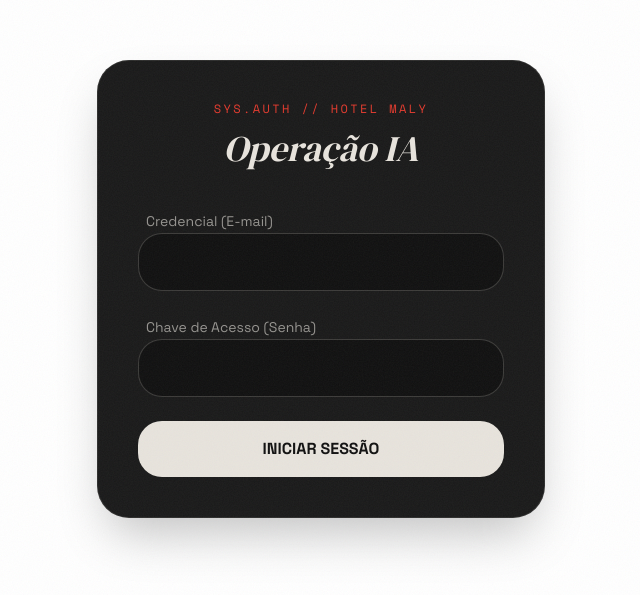
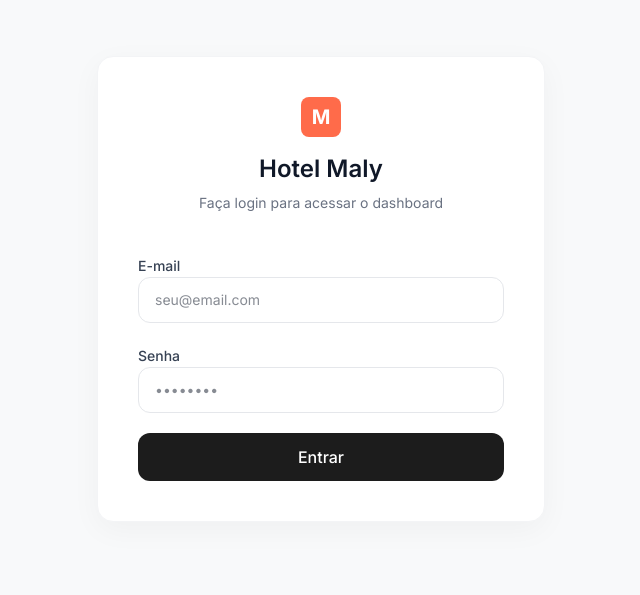
Before and after one commit to guipaivaa/maly_relatorio, a Next.js app: page /login in a window 1280 px wide. Shown: the part 111-706 px from the top of the page, without its empty margins (319-959 px from the left). Built offline with nearby package versions, Linux system fonts and the light colour scheme; no server answers.

Commit message:
style: pivota para tema claro e limpo estilo SaaS

```diff
--- a/app/layout.tsx
+++ b/app/layout.tsx
@@ -1,14 +1,12 @@
 import type { Metadata } from "next";
-import { Space_Grotesk, DM_Serif_Display, Space_Mono } from "next/font/google";
+import { Inter } from "next/font/google";
 import "./globals.css";
 
-const spaceGrotesk = Space_Grotesk({ subsets: ["latin"], variable: "--font-space-grotesk" });
-const dmSerif = DM_Serif_Display({ weight: "400", style: ["normal", "italic"], subsets: ["latin"], variable: "--font-dm-serif" });
-const spaceMono = Space_Mono({ weight: ["400", "700"], subsets: ["latin"], variable: "--font-space-mono" });
+const inter = Inter({ subsets: ["latin"] });
 
 export const metadata: Metadata = {
-  title: "Hotel Maly | Operação IA",
-  description: "Dashboard Analítico de Automação",
+  title: "Hotel Maly | CRM",
+  description: "Dashboard Analítico e Operacional",
 };
 
 export default function RootLayout({
@@ -17,15 +15,8 @@ export default function RootLayout({
   children: React.ReactNode;
 }>) {
   return (
-    <html lang="pt-BR" className={`${spaceGrotesk.variable} ${dmSerif.variable} ${spaceMono.variable}`}>
-      <body className="bg-[#111111] text-[#E8E4DD] antialiased">
-        {/* Filtro de Ruído Global (Noise) */}
-        <svg className="pointer-events-none fixed inset-0 z-50 h-full w-full opacity-[0.05]">
-          <filter id="noise">
-            <feTurbulence type="fractalNoise" baseFrequency="0.8" numOctaves="4" stitchTiles="stitch" />
-          </filter>
-          <rect width="100%" height="100%" filter="url(#noise)" />
-        </svg>
+    <html lang="pt-BR">
+      <body className={`${inter.className} bg-[#F8F9FA] text-gray-900 antialiased`}>
         {children}
       </body>
     </html>
--- a/app/login/page.tsx
+++ b/app/login/page.tsx
@@ -24,7 +24,7 @@ export default function LoginPage() {
         })
 
         if (error) {
-            setError('Credenciais inválidas. Acesso negado.')
+            setError('E-mail ou senha incorretos.')
             setLoading(false)
         } else {
             router.push('/')
@@ -33,55 +33,59 @@ export default function LoginPage() {
     }
 
     return (
-        <main className="min-h-screen flex flex-col items-center justify-center relative font-[family-name:var(--font-space-grotesk)]">
+        <main className="min-h-screen flex flex-col items-center justify-center bg-[#F8F9FA] p-4">
 
-            <div className="z-10 w-full max-w-md p-10 bg-[#1a1a1a] border border-[#E8E4DD]/10 rounded-[2rem] shadow-2xl">
-                <div className="mb-10 text-center">
-                    <p className="text-[#E63B2E] font-[family-name:var(--font-space-mono)] text-xs tracking-[0.2em] mb-3 uppercase">
-                        Sys.Auth // Hotel Maly
-                    </p>
-                    <h1 className="text-4xl font-[family-name:var(--font-dm-serif)] italic text-[#E8E4DD]">
-                        Operação IA
+            <div className="w-full max-w-md p-10 bg-white rounded-2xl shadow-[0_8px_30px_rgb(0,0,0,0.04)] border border-gray-100">
+                <div className="mb-10 text-center flex flex-col items-center">
+                    {/* Ícone imitando a logo da imagem */}
+                    <div className="w-10 h-10 bg-[#FF6B4A] rounded-lg flex items-center justify-center mb-4">
+                        <span className="text-white font-bold text-xl">M</span>
+                    </div>
+                    <h1 className="text-2xl font-semibold text-gray-900">
+                        Hotel Maly
                     </h1>
+                    <p className="text-gray-500 mt-2 text-sm">Faça login para acessar o dashboard</p>
                 </div>
 
-                <form onSubmit={handleLogin} className="space-y-6">
-                    <div className="space-y-2">
-                        <label className="text-sm text-[#E8E4DD]/60 ml-2" htmlFor="email">Credencial (E-mail)</label>
+                <form onSubmit={handleLogin} className="space-y-5">
+                    <div className="space-y-1.5">
+                        <label className="text-sm font-medium text-gray-700" htmlFor="email">E-mail</label>
                         <input
                             id="email"
                             type="email"
                             value={email}
                             onChange={(e) => setEmail(e.target.value)}
-                            className="w-full bg-[#111111] border border-[#E8E4DD]/20 rounded-[1.5rem] px-6 py-4 text-[#E8E4DD] focus:outline-none focus:border-[#E63B2E] transition-colors"
+                            className="w-full bg-white border border-gray-200 rounded-xl px-4 py-3 text-gray-900 text-sm focus:outline-none focus:ring-2 focus:ring-[#FF6B4A]/20 focus:border-[#FF6B4A] transition-all"
+                            placeholder="seu@email.com"
                             required
                         />
                     </div>
 
-                    <div className="space-y-2">
-                        <label className="text-sm text-[#E8E4DD]/60 ml-2" htmlFor="password">Chave de Acesso (Senha)</label>
+                    <div className="space-y-1.5">
+                        <label className="text-sm font-medium text-gray-700" htmlFor="password">Senha</label>
                         <input
                             id="password"
                             type="password"
                             value={password}
                             onChange={(e) => setPassword(e.target.value)}
-                            className="w-full bg-[#111111] border border-[#E8E4DD]/20 rounded-[1.5rem] px-6 py-4 text-[#E8E4DD] focus:outline-none focus:border-[#E63B2E] transition-colors"
+                            className="w-full bg-white border border-gray-200 rounded-xl px-4 py-3 text-gray-900 text-sm focus:outline-none focus:ring-2 focus:ring-[#FF6B4A]/20 focus:border-[#FF6B4A] transition-all"
+                            placeholder="••••••••"
                             required
                         />
                     </div>
 
                     {error && (
-                        <div className="text-[#E63B2E] text-sm text-center font-[family-name:var(--font-space-mono)]">
-                            [ERRO]: {error}
+                        <div className="text-red-500 text-sm text-center bg-red-50 p-3 rounded-lg">
+                            {error}
                         </div>
                     )}
 
                     <button
                         type="submit"
                         disabled={loading}
-                        className="w-full mt-4 bg-[#E8E4DD] text-[#111111] font-bold rounded-[1.5rem] px-6 py-4 hover:scale-[1.02] transition-transform duration-300 ease-[cubic-bezier(0.25,0.46,0.45,0.94)] flex justify-center items-center disabled:opacity-50"
+                        className="w-full mt-2 bg-[#1C1C1C] text-white font-medium rounded-xl px-4 py-3 hover:bg-[#FF6B4A] transition-colors duration-200 flex justify-center items-center disabled:opacity-50"
                     >
-                        {loading ? <Loader2 className="animate-spin w-5 h-5" /> : 'INICIAR SESSÃO'}
+                        {loading ? <Loader2 className="animate-spin w-5 h-5" /> : 'Entrar'}
                     </button>
                 </form>
             </div>
```
